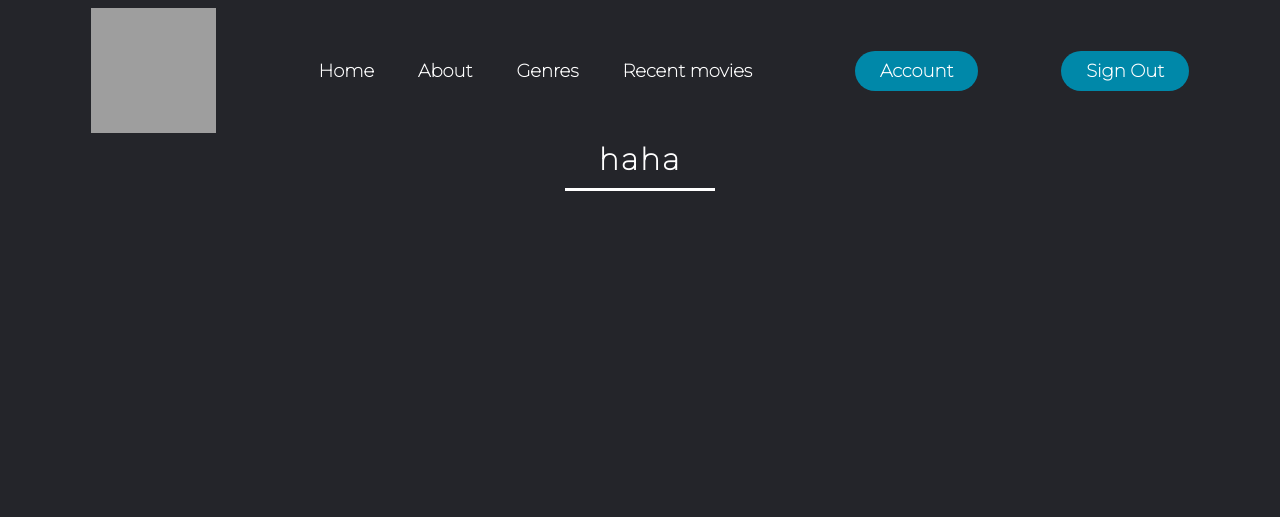
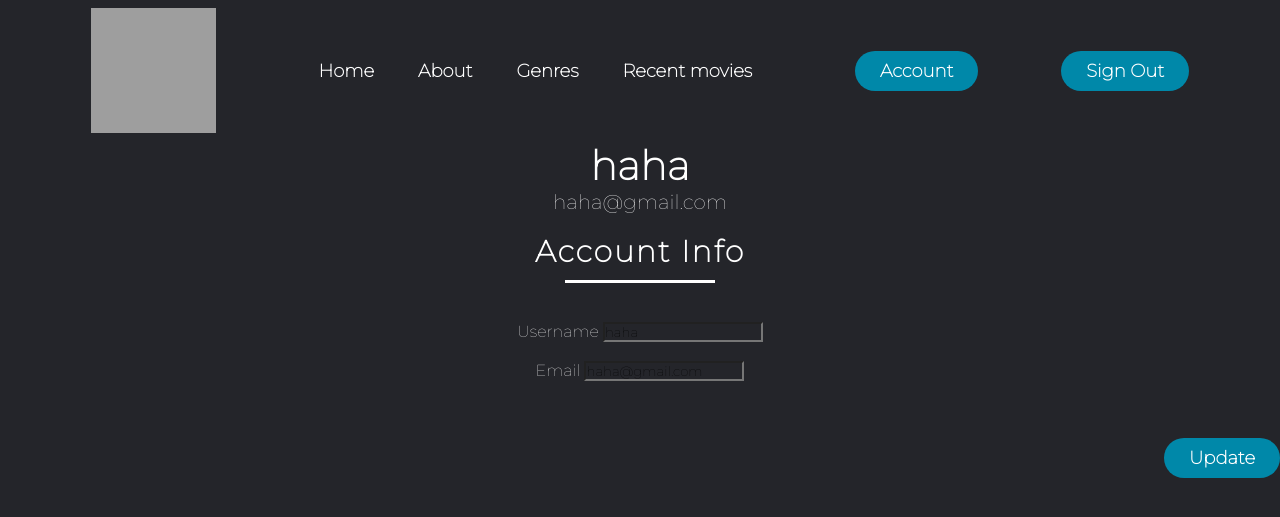
Before and after one commit to HYOB99/MovieRecSite, a Flask app: page /account in a window 1280 px wide. Shown: the top 517 px of the page. Run offline with Flask 2, Linux system fonts and the light colour scheme; a user stored in the database is signed in; grey boxes are pictures that could not be loaded.

Commit message:
the website exploded again...too tired to fix it rn

```diff
--- a/movierecsite/forms.py
+++ b/movierecsite/forms.py
@@ -1,9 +1,10 @@
 from flask_wtf import FlaskForm
+from flask_login import current_user
 from wtforms import StringField, PasswordField, SubmitField, BooleanField
 from wtforms.validators import DataRequired, Length, Email, EqualTo, ValidationError
 from movierecsite.models import User
 
-class SignupForm(FlaskForm):
+class SignUpForm(FlaskForm):
     username = StringField('Username', validators=[DataRequired(), Length(min=2, max=20)])
     email = StringField('Email', validators=[DataRequired(), Email()])
     password = PasswordField('Password', validators=[DataRequired(), Length(min=2, max=20)])
@@ -27,3 +28,20 @@ class SignInForm(FlaskForm):
     password = PasswordField('Password', validators=[DataRequired(), Length(min=2, max=20)])
     remember = BooleanField('Remember Me')
     submit = SubmitField('Sign In')
+
+class UpdateAccountForm(FlaskForm):
+    username = StringField('Username', validators=[DataRequired(), Length(min=2, max=20)])
+    email = StringField('Email', validators=[DataRequired(), Email()])
+    submit = SubmitField('Update')
+
+    def validate_username(self, username):
+        if username.data != current_user.username:
+            user = User.query.filter_by(username=username.data).first()
+            if user:
+                raise ValidationError('Sorry, the username is taken. Please try with another one.')
+
+    def validate_email(self, email):
+        if email.data != current_user.email:
+            user = User.query.filter_by(email=email.data).first()
+            if user:
+                raise ValidationError('Sorry, the email is taken. Please try with another one.')
--- a/movierecsite/routes.py
+++ b/movierecsite/routes.py
@@ -1,6 +1,6 @@
 from flask import render_template, url_for, flash, redirect, request
 from movierecsite import app, db, bcrypt
-from movierecsite.forms import SignupForm, SignInForm
+from movierecsite.forms import SignUpForm, SignInForm, UpdateAccountForm
 from movierecsite.models import User, Post
 from flask_login import login_user, current_user, logout_user, login_required
 
@@ -41,7 +41,7 @@ def sign_in_page():
 def sign_up_page():
     if current_user.is_authenticated:
         return redirect(url_for('main_page'))
-    form = SignupForm()
+    form = SignUpForm()
     if form.validate_on_submit():
         hashed_password = bcrypt.generate_password_hash(form.password.data).decode('utf-8') #hashing password. Using .decode('utf-8') to make it a string instead of binary.
         user = User(username=form.username.data, email=form.email.data, password=hashed_password)
@@ -56,7 +56,17 @@ def logout():
     logout_user()
     return redirect(url_for('main_page'))
 
-@app.route("/account")
+@app.route("/account", methods=['GET', 'POST'])
 @login_required
 def account():
-    return render_template('account.html', title='Account')
+    form = UpdateAccountForm()
+    if form.validate_on_submit():
+        current_user.username = form.username.data
+        current_user.email = form.email.data
+        db.session.commit()
+        flash('Your account has been successfully updated!', 'success')
+        return redirect(url_for('account'))
+    elif request.method == 'GET':
+        form.username.data = current_user.username
+        form.email.data = current_user.email
+    return render_template('account.html', title='Account', form=form)
--- a/movierecsite/static/main.css
+++ b/movierecsite/static/main.css
@@ -152,3 +152,11 @@ p {
 h2, h3 {
     color: hsl(0, 0%, 100%);
 }
+
+.account-heading {
+    font-size: 2.5rem;
+}
+
+.bigger-text {
+    color: hsl(0, 0%, 100%);
+}
--- a/movierecsite/templates/account.html
+++ b/movierecsite/templates/account.html
@@ -1,4 +1,51 @@
 {% extends "layout.html" %}
 {% block content %}
-    <h1>{{ current_user.username }}</h1>
+<div class="indent">
+    <div class="media-body">
+        <h2 class="account-heading">{{ current_user.username }}</h2>
+        <p class="text-secondary">{{ current_user.email }}</p>
+    </div>
+    <br>
+    <div class="bigger-text">
+        <form method="POST" action="">
+            {{ form.hidden_tag() }}
+                <h1>Account Info</h1>
+                <br>
+                <div class="form-group">
+                    {{ form.username.label(class="form-control-label") }}
+                    <!-- check for validation errors -->
+                    {% if form.username.errors %}
+                        {{ form.username(class="form-control form-control-lg is-invalid") }}
+                        <div class="invalid-feedback">
+                            {% for error in form.username.errors %}
+                                <span>{{ error }}</span>
+                            {% endfor %}
+                        </div>
+                    {% else %}
+                        {{ form.username(class="form-control form-control-lg") }}
+                    {% endif %}
+                </div>
+                <br>
+                <div class="form-group">
+                    {{ form.email.label(class="form-control-label") }}
+                    <!-- check for validation errors -->
+                    {% if form.email.errors %}
+                        {{ form.email(class="form-control form-control-lg is-invalid") }}
+                        <div class="invalid-feedback">
+                            {% for error in form.email.errors %}
+                                <span>{{ error }}</span>
+                            {% endfor %}
+                        </div>
+                    {% else %}
+                        {{ form.email(class="form-control form-control-lg") }}
+                    {% endif %}
+                </div>
+            </div>
+            <br><br><br>
+            <div class="form-group center">
+                <button class="btn btn-primary" type="submit">Update</button>
+            </div>
+        </form>
+    </div>
+</div>
 {% endblock content %}
--- a/requirements.txt
+++ b/requirements.txt
@@ -5,9 +5,11 @@ cffi==1.15.0
 click==8.0.3
 colorama==0.4.4
 dnspython==2.1.0
+dominate==2.6.0
 email-validator==1.1.3
 Flask==2.0.2
 Flask-Bcrypt==0.7.1
+Flask-Bootstrap==3.3.7.1
 Flask-Login==0.5.0
 Flask-Mobility==1.1.0
 Flask-Session==0.4.0
@@ -21,6 +23,7 @@ MarkupSafe==2.0.1
 pycparser==2.21
 six==1.16.0
 SQLAlchemy==1.4.25
+visitor==0.1.3
 Werkzeug==2.0.2
 wincertstore==0.2
 WTForms==2.3.3
```
Also changed, not shown: movierecsite/site.db.
